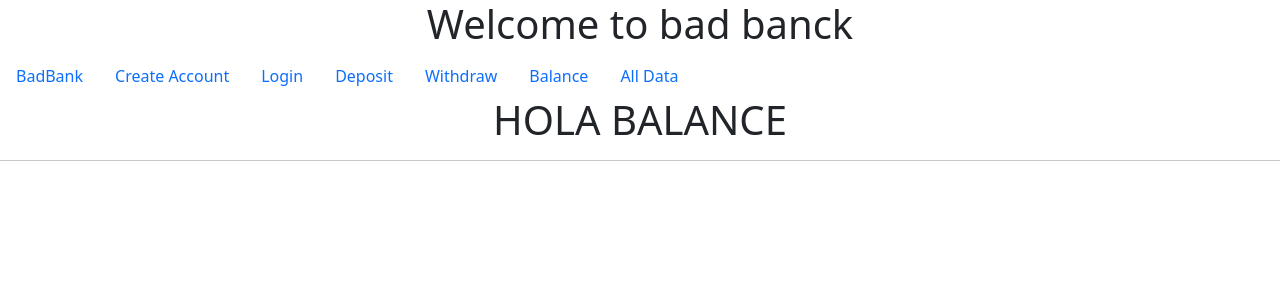
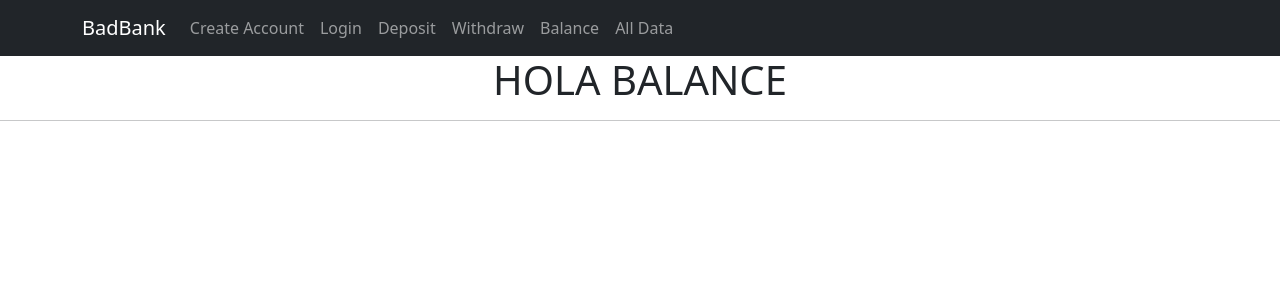
Before and after one commit to Oscartic/bank-app, a React (Create React App) app: page /Balance in a window 1280 px wide. Shown: the top 300 px of the page. Built offline with nearby package versions, Linux system fonts and the light colour scheme.

Commit message:
add navbar styles

```diff
--- a/src/App.js
+++ b/src/App.js
@@ -6,7 +6,6 @@ import './App.css';
 function App() {
   return (
     <div className="App">
-      <h1>Welcome to bad banck</h1>
       <Menu />
       <hr />
     </div>
--- a/src/ui/Menu.js
+++ b/src/ui/Menu.js
@@ -1,7 +1,7 @@
 import React from 'react';
 import { BrowserRouter, Routes, Route } from "react-router-dom";
 import UserState from '../context/Users/UserState';
-import { Nav } from 'react-bootstrap';
+import { Nav, Navbar, Container } from 'react-bootstrap';
 import Home from '../pages/Home';
 import AllData from '../pages/AllData';
 import Products from '../pages/AllData';
@@ -14,29 +14,20 @@ import Balance from '../pages/Balance';
 const Menu = () => {
     return (
         <>
-        <Nav>
-            <Nav.Item>
-                <Nav.Link href="/">BadBank</Nav.Link>
-            </Nav.Item>
-            <Nav.Item>
+            <Navbar bg="dark" variant="dark">
+                <Container>
+                    <Navbar.Brand href="/">BadBank</Navbar.Brand>
+                <Nav className="me-auto">
                     <Nav.Link href="/create-account">Create Account</Nav.Link>
-            </Nav.Item>
-            <Nav.Item>
                     <Nav.Link href="/login">Login</Nav.Link>
-            </Nav.Item>
-            <Nav.Item>
                     <Nav.Link href="/deposit">Deposit</Nav.Link>
-            </Nav.Item>
-            <Nav.Item>
                     <Nav.Link href="/withdraw">Withdraw</Nav.Link>
-            </Nav.Item>
-            <Nav.Item>
                     <Nav.Link href="/balance">Balance</Nav.Link>
-            </Nav.Item>
-            <Nav.Item>
                     <Nav.Link href="/all-data">All Data</Nav.Link>
-            </Nav.Item>
                 </Nav>
+                </Container>
+            </Navbar>
+
             <BrowserRouter>
                 <UserState>
                     <Routes>
```
Lines whose indentation alone changed are shown as unchanged.
